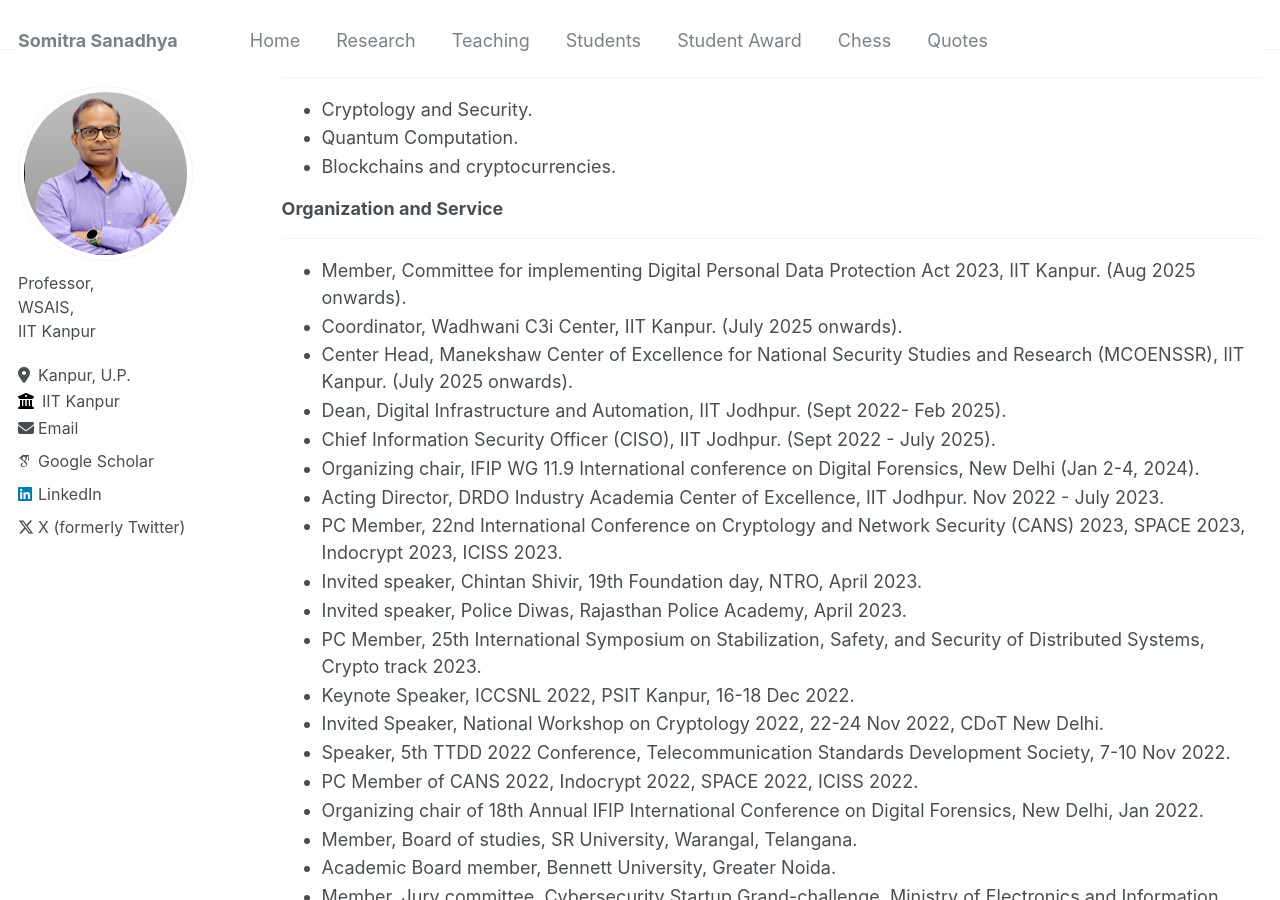
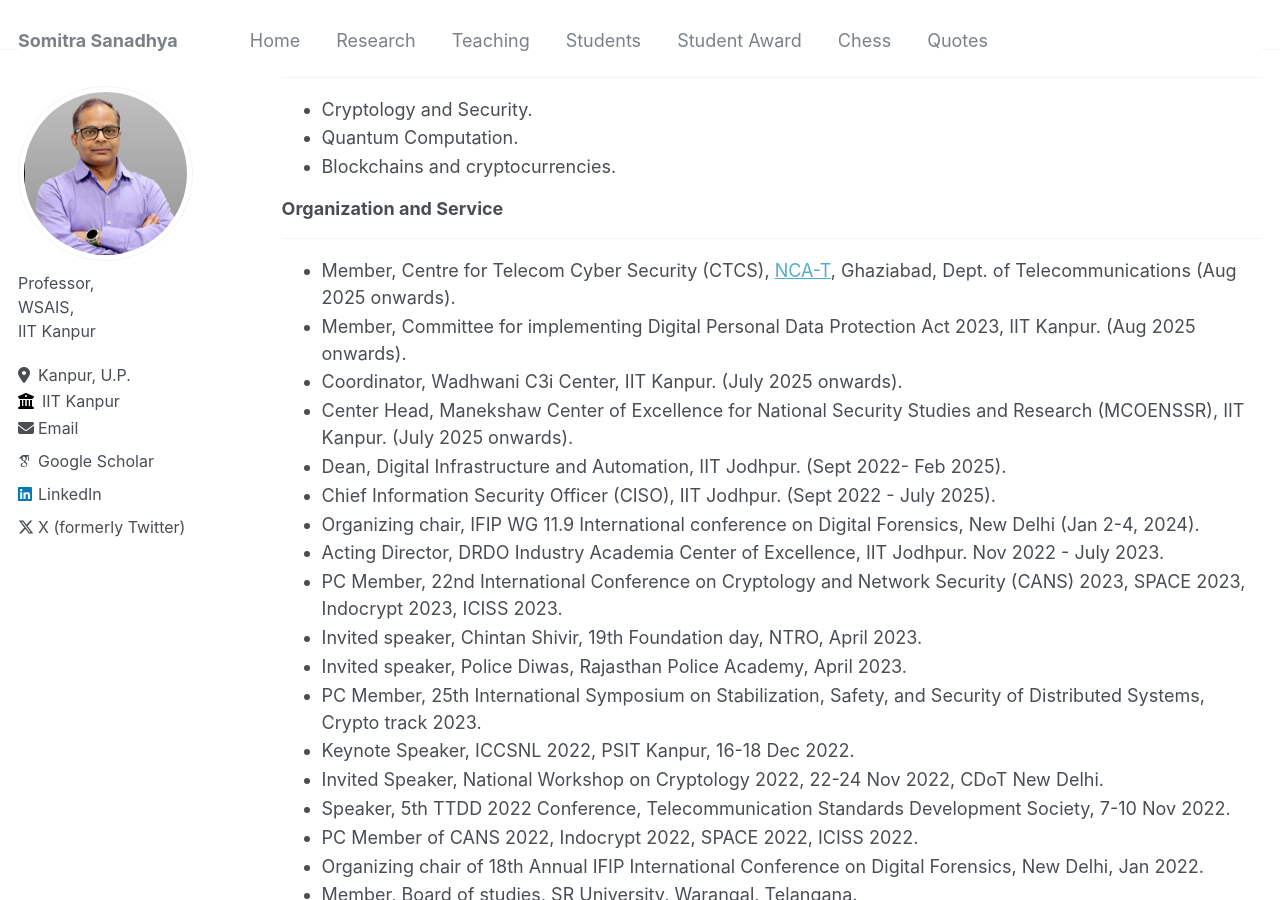
Before and after one commit to somitra-sanadhya/somitra-sanadhya.github.io, a Jekyll site: the page built from _pages/about.md, in a window 1280 px wide and 900 px high, scrolled down 1638 px. Built offline with Jekyll 4.4.1, drawn with Linux system fonts in a browser that asks for light colours; some web fonts are replaced.

Commit message:
Update about.md

```diff
--- a/_pages/about.md
+++ b/_pages/about.md
@@ -59,6 +59,7 @@ redirect_from:
 
 ### Organization and Service
 ----
++ Member, Centre for Telecom Cyber Security (CTCS), [NCA-T](https://ntiprit.gov.in/), Ghaziabad, Dept. of Telecommunications (Aug 2025 onwards).
 + Member, Committee for implementing Digital Personal Data Protection Act 2023, IIT Kanpur. (Aug 2025 onwards).
 + Coordinator, Wadhwani C3i Center, IIT Kanpur. (July 2025 onwards).
 + Center Head, Manekshaw Center of Excellence for National Security Studies and Research (MCOENSSR), IIT Kanpur. (July 2025 onwards).
```
